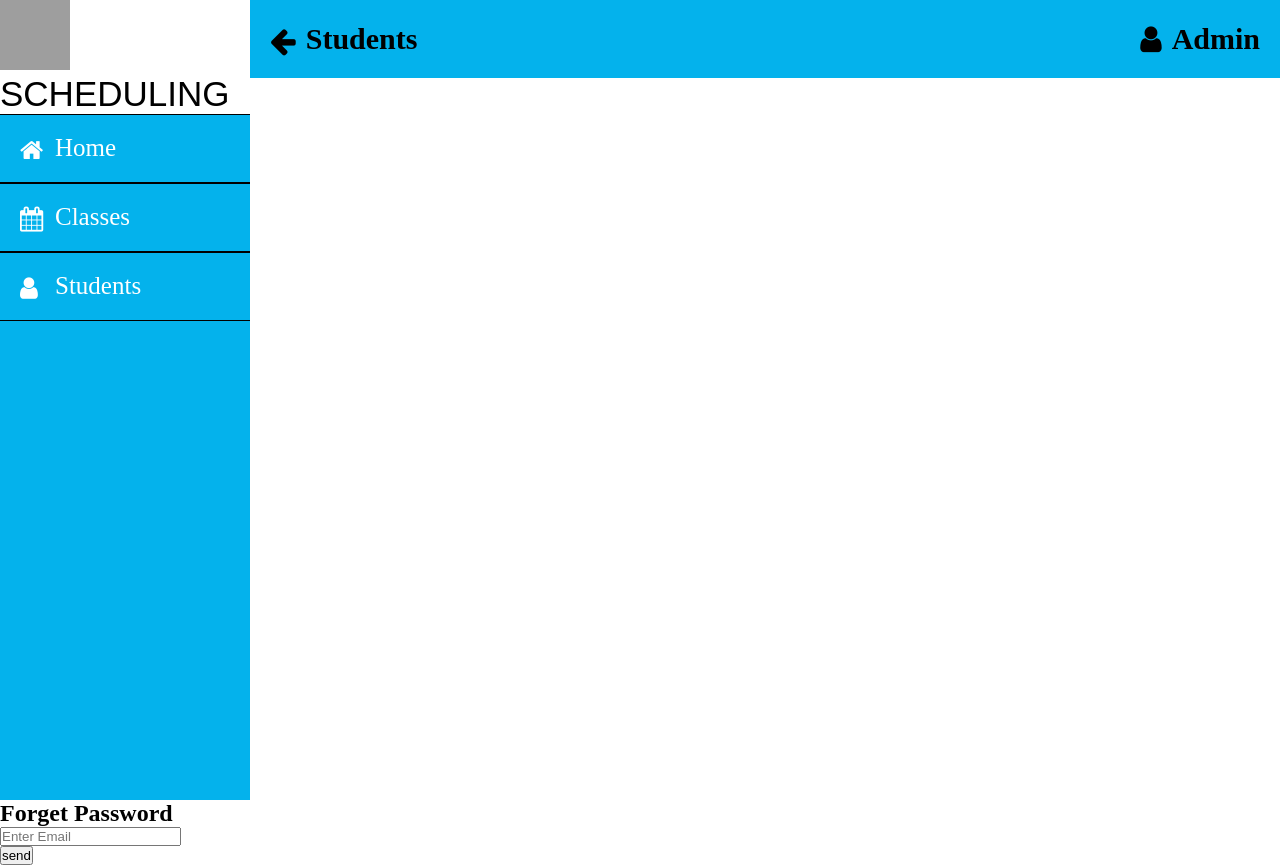
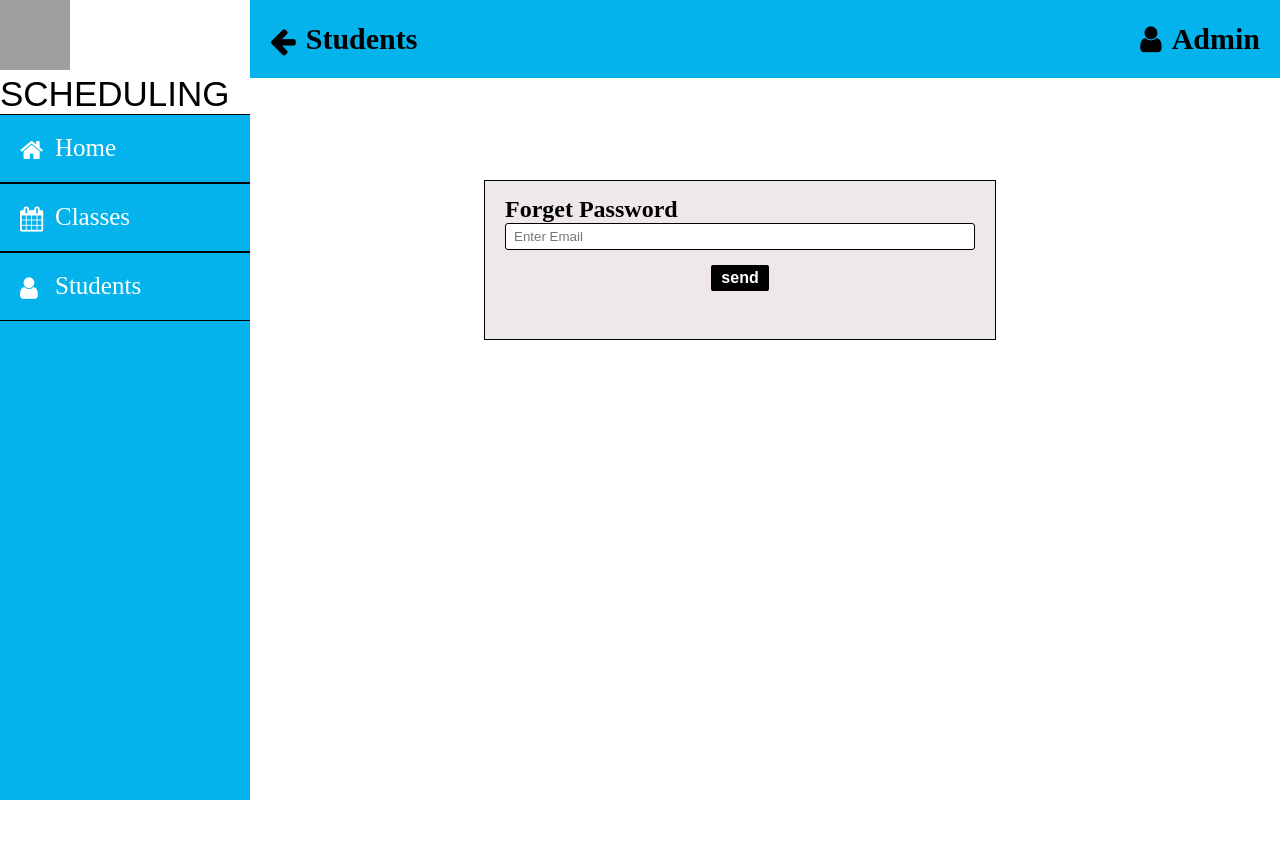
Before and after one commit to karkid5/ITECH3208project1, a PHP site: page /forgetpassword.html in a window 1280 px wide; the page is wider, and only the part inside the window is pictured. After the commit the page ends 800 px from the top of that part, so only its background shows below. Run offline with PHP 8.4, Linux system fonts and the light colour scheme; grey boxes are pictures that could not be loaded.

Commit message:
Update style.css

```diff
--- a/style.css
+++ b/style.css
@@ -2,6 +2,7 @@
 *{
     margin: 0;
     padding: 0;
+    box-sizing: border-box;
     list-style: none;
     text-decoration: none;
 }
@@ -65,7 +66,7 @@ ul li:hover a{
 .student-section{
     background: white;
     position: relative;
-    min-height: 100vh;
+    min-height: 10vh;
     width: calc(100% - 250px);
     left: 250px;
     transition: all 0.5s ease;
@@ -223,3 +224,54 @@ input.largerCheckbox {
 
   /* Show the dropdown menu (use JS to add this class to the .dropdown-content container when the user clicks on the dropdown button) */
   .show {display:block;}
+
+
+  /*forget password page*/
+
+  .form-container{
+    display:flex;
+    margin: 100px;
+    height: 20vh;
+    width: 100%;
+    justify-content: center;
+    align-items: top;
+
+  }
+  .form-container .form-wrap{
+
+    background: rgb(238, 232, 232);
+    width: 40%;
+    padding: 15px 20px;
+    border-left: 1px solid black;
+    border-right: 1px solid black;
+    border-top: 1px solid black;
+    border-bottom: 1px solid black;
+  }
+
+  .form-container .form-wrap h2{
+    text-align:justify;
+  }
+
+  .form-container .form-wrap .form-box{
+      margin: 0px 0px 15px;
+  }
+
+  .form-container .form-wrap .form-box input[type="text"]{
+    padding: 5px 8px;
+    border-radius: 3px;
+    border: 1px solid #000000 ;
+    width: 100%;
+      }
+  .form-container .form-wrap .form-submit{
+    display: flex;
+    justify-content: center;
+  }
+  .form-container .form-wrap .form-submit input[type="submit"]{
+    padding: 4px 10px;
+    border: none;
+    border-radius: 2px;
+    background: #000000;
+    color: white;
+    font-weight: 800;
+    font-size: 16px;
+  }
```
